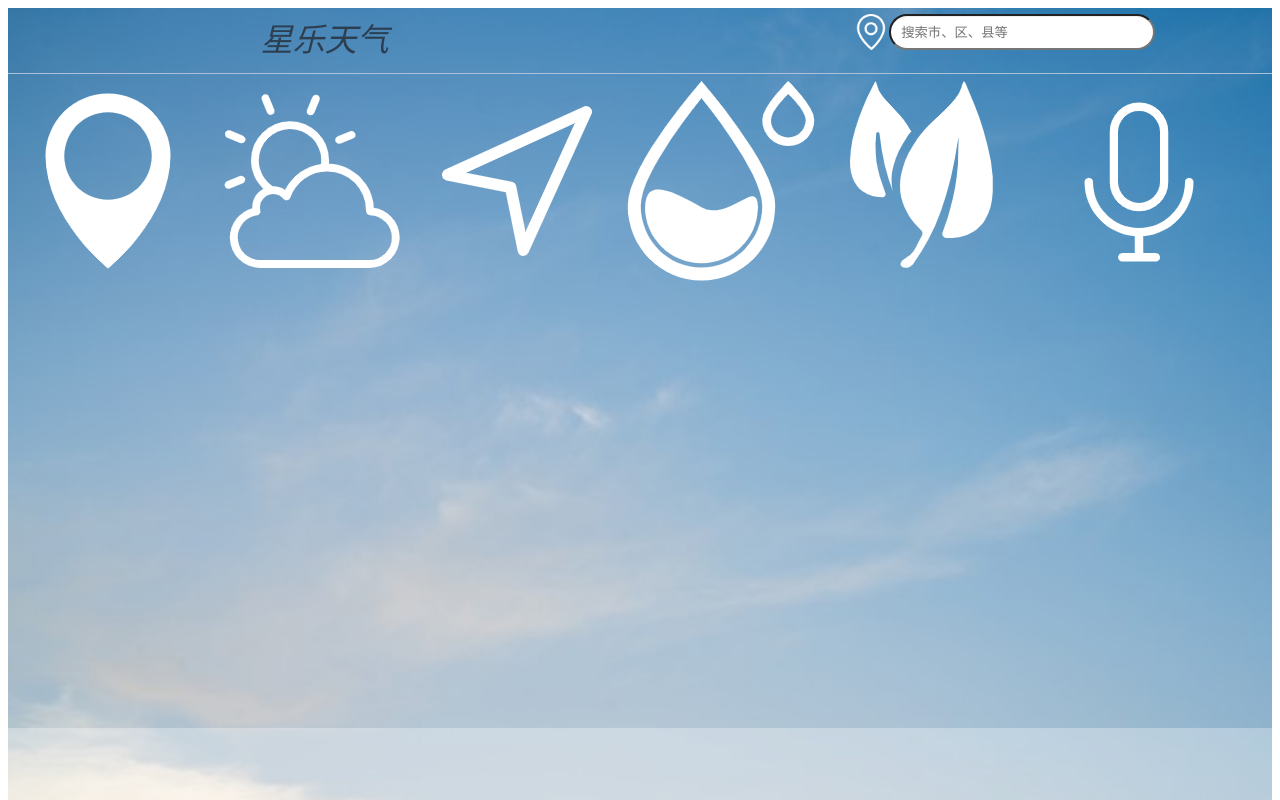
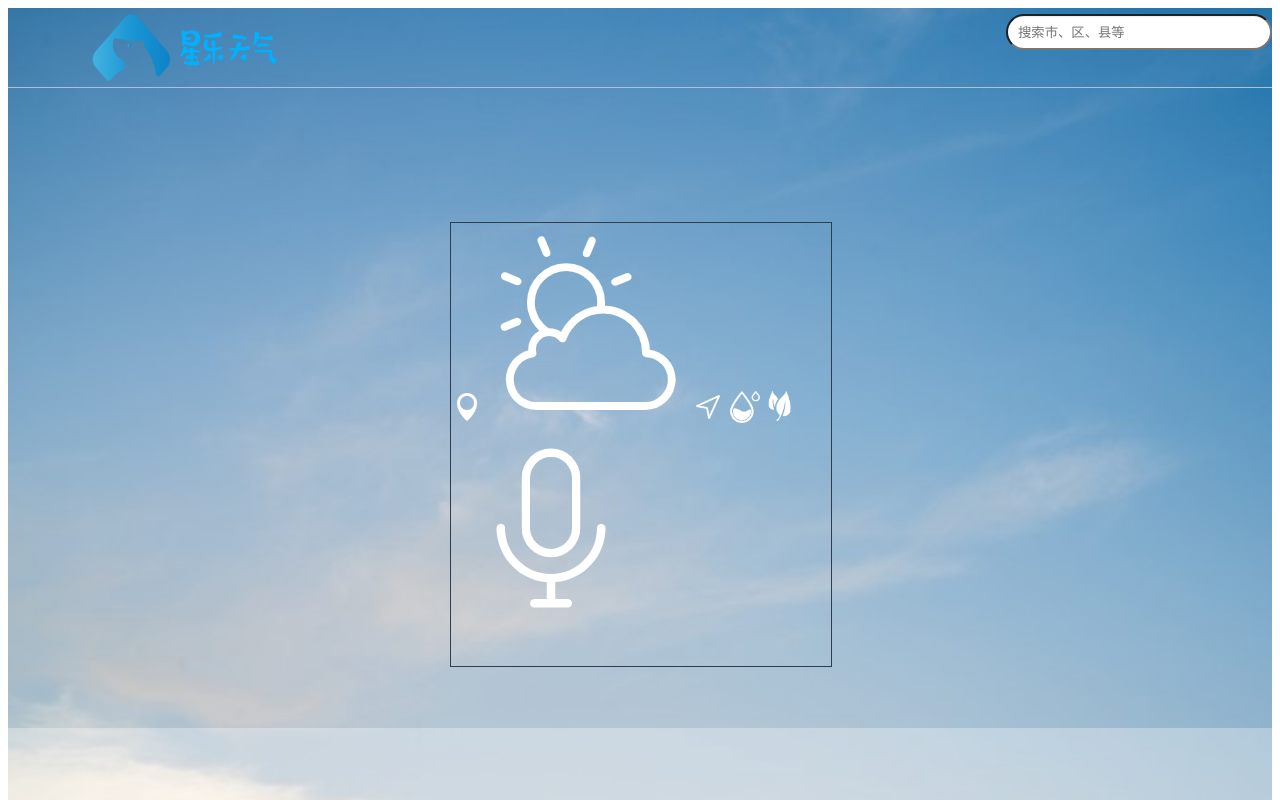
Before and after one commit to fire-g/stars, a Vue app in the folder stars-view/: page / in a window 1280 px wide. Shown: the top 800 px of the page. Built offline with nearby package versions, Linux system fonts and the light colour scheme.

Commit message:
LUZaLID
修改了jm

```diff
--- a/stars-view/src/App.vue
+++ b/stars-view/src/App.vue
@@ -48,7 +48,7 @@ export default {
 
   #header-title {
     width:100%;
-    height:9%;
+    height:11%;
   }
 
   #link-one {
@@ -59,7 +59,7 @@ export default {
 
   #header-content {
     width:100%;
-    height:90%;
+    height:88%;
   }
 
   #link-two {
@@ -68,4 +68,13 @@ export default {
     border-top:solid #ACC0D8 1px;
   }
 
+  #content-align{
+
+    width: 30%;
+    height: 70%;
+    margin-left: 35%;
+    margin-top: 10%;
+    border: solid 1px #2c3e50;
+  }
+
 </style>
--- a/stars-view/src/components/HelloWorld.vue
+++ b/stars-view/src/components/HelloWorld.vue
@@ -2,18 +2,20 @@
   <div id="body">
     <div id="header">
       <div id="header-title">
-        <p class="title">星乐天气</p>
-        <img class="img-place" src="../assets/place.png">
+        <img class="img-logo" src="../assets/logo.png">
+        <!--<img class="img-place" src="../assets/place.png">-->
         <input class="city-place" type="text" placeholder="搜索市、区、县等">
       </div>
       <div id="link-one"></div>
       <div id="header-content">
-        <img class="img-nowPlace" src="../assets/nowplace.png">  <!--当前位置-->
-        <img class="img-weather" src="../assets/sun to cloud.png">  <!--天气图标-->
-        <img class="img-windDirection" src="../assets/wind direction.png">  <!--风向-->
-        <img class="img-humidity" src="../assets/humidity.png">  <!--湿度-->
-        <img class="img-airQuality" src="../assets/air quality.png">  <!--空气质量-->
-        <img class="img-speechSound" src="../assets/speech sound.png">  <!--语音播报-->
+        <div id="content-align">
+          <img class="img-nowPlace small-componentslogo"  src="../assets/nowplace.png">  <!--当前位置-->
+          <img class="img-weather" src="../assets/sun to cloud.png">  <!--天气图标-->
+          <img class="img-windDirection small-componentslogo" src="../assets/wind direction.png">  <!--风向-->
+          <img class="img-humidity small-componentslogo" src="../assets/humidity.png">  <!--湿度-->
+          <img class="img-airQuality small-componentslogo" src="../assets/air quality.png">  <!--空气质量-->
+          <img class="img-speechSound" src="../assets/speech sound.png">  <!--语音播报-->
+        </div>
 
         <!--变色当前位置nowplace cover.png-->
         <!--变色语音播报speech sound cover.png-->
@@ -61,6 +63,13 @@
     font-style: italic;
   }
 
+  .img-logo{
+    float: left;
+    width: 200px;
+    height: 80px;
+    margin-left: 80px;
+  }
+
   .img-place {
     float: left;
     width: 36px;
@@ -71,7 +80,7 @@
   }
 
   .city-place {
-    float: left;
+    float: right;
     width: 250px;
     height: 30px;
     margin-top: 0.5%;
@@ -95,4 +104,9 @@
     box-shadow: inset 0 1px 1px rgba(0,0,0,.075),0 0 8px rgba(102,175,233,.6)
   }
 
+  .small-componentslogo {
+    width: 32px;
+    height: 32px;
+  }
+
 </style>
```
Also changed, not shown: stars-view/src/assets/logo.png.
